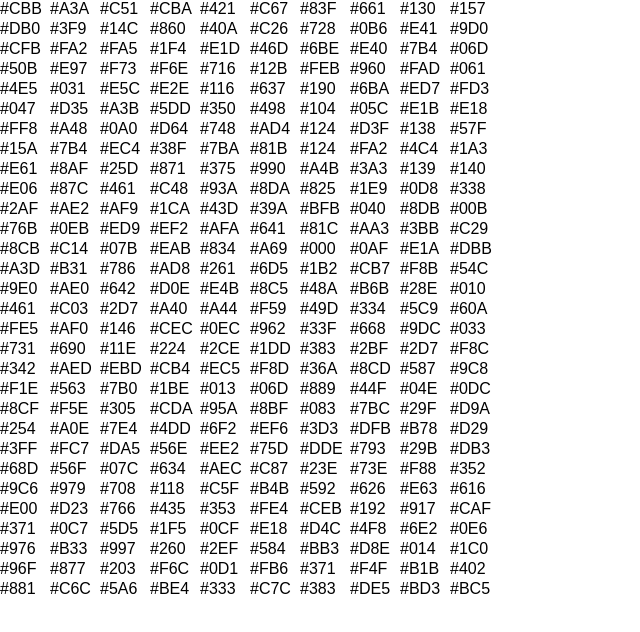
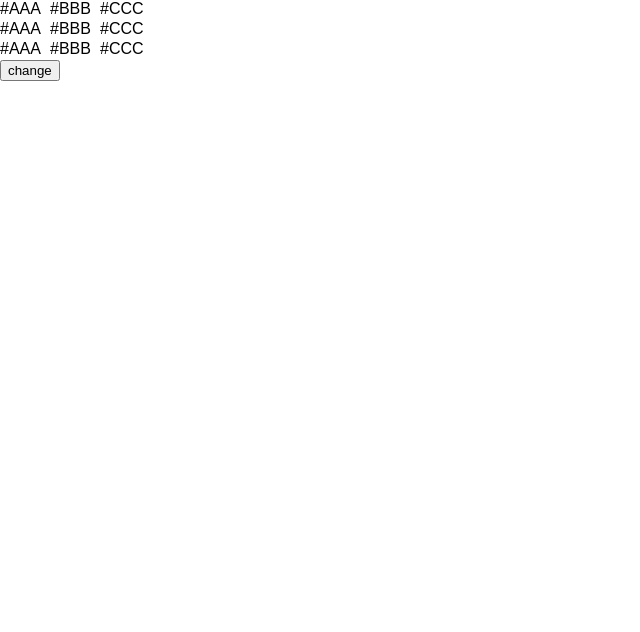
Before and after one commit to shunjizhan/tests, a React (Create React App) app in the folder Grid/: page / in a window 1280 px wide. Shown: the top 632 px of the page, without its empty margins (0-640 px from the left). Built offline with nearby package versions, Linux system fonts and the light colour scheme.

Commit message:
changed to redux

```diff
--- a/Grid/src/App.js
+++ b/Grid/src/App.js
@@ -5,24 +5,26 @@ import 'react-virtualized/styles.css'; // only needs to be imported once
 class App extends Component {
   constructor(props) {
     super(props);
-    this.state = {
-      data: tableGen(30, 10)
-    };
+    // this.state = {
+    //   data: tableGen(30, 10)
+    // };
     this.cellRenderer = this.cellRenderer.bind(this);
   }
 
   cellRenderer ({ columnIndex, key, rowIndex, style }) {
     return (
       <div key={key} style={style} >
-        {this.state.data[rowIndex][columnIndex]}
+        {this.props.value[rowIndex][columnIndex]}
       </div>
     );
   }
 
   render() {
-    let list = this.state.data;
+    // let list = this.state.data;
+    let list = this.props.value;
 
     return (
+      <div>
          <Grid
           cellRenderer={this.cellRenderer}
           columnCount={list[0].length}
@@ -34,31 +36,33 @@ class App extends Component {
           height={list.length * 20}
           // height={500}
         />
+        <button onClick={this.props.change}>change</button>
+      </div>
     );
   }
 }
 
 //*** helper functions ***//
-function tableGen(row, colume) {
-  let table = [];
-  let aColume = [];
-  for(let i = 0; i < row; i++) {
-    for(let j = 0; j < colume; j++) {
-      aColume[j] = randomColor();
-    }
-    table[i] = aColume;
-    aColume = [];
-  }
-  return table;
-}
+// function tableGen(row, colume) {
+//   let table = [];
+//   let aColume = [];
+//   for(let i = 0; i < row; i++) {
+//     for(let j = 0; j < colume; j++) {
+//       aColume[j] = randomColor();
+//     }
+//     table[i] = aColume;
+//     aColume = [];
+//   }
+//   return table;
+// }
 
-function randomColor() {
-  const letters = '0123456789ABCDEF';
-  let color = '#';
-  for (let i = 0; i < 3; i++ ) {
-    color += letters[Math.floor(Math.random() * 16)];
-  }
-  return color;
-}
+// function randomColor() {
+//   const letters = '0123456789ABCDEF';
+//   let color = '#';
+//   for (let i = 0; i < 3; i++ ) {
+//     color += letters[Math.floor(Math.random() * 16)];
+//   }
+//   return color;
+// }
 
 export default App;
--- a/Grid/src/index.js
+++ b/Grid/src/index.js
@@ -3,7 +3,59 @@ import ReactDOM from 'react-dom';
 import App from './App';
 import './index.css';
 
-ReactDOM.render(
-  <App />,
-  document.getElementById('root')
-);
+import { createStore } from 'redux'
+
+function reducer(state = [], action) {
+  switch (action.type) {
+    case 'CHANGE':
+      let table = tableGen(10,10)
+      return table;
+
+    default:
+      return [['#AAA', '#BBB', '#CCC'], ['#AAA', '#BBB', '#CCC'], ['#AAA', '#BBB', '#CCC']]
+  }
+}
+
+const store = createStore(reducer)
+const rootEl = document.getElementById('root')
+
+const render = () => ReactDOM.render(
+  <App
+    value={store.getState()}
+    change={() => store.dispatch({ type: 'CHANGE' })}
+  />,
+  rootEl
+)
+
+render()
+store.subscribe(render)
+
+
+
+//*** helper functions ***//
+function tableGen(row, colume) {
+  let table = [];
+  let aColume = [];
+  for(let i = 0; i < row; i++) {
+    for(let j = 0; j < colume; j++) {
+      aColume[j] = randomColor();
+    }
+    table[i] = aColume;
+    aColume = [];
+  }
+  return table;
+}
+
+function randomColor() {
+  const letters = '0123456789ABCDEF';
+  let color = '#';
+  for (let i = 0; i < 3; i++ ) {
+    color += letters[Math.floor(Math.random() * 16)];
+  }
+  return color;
+}
+
+// ReactDOM.render(
+//   <App />,
+//   document.getElementById('root')
+// );
```
Lines whose indentation alone changed are shown as unchanged.
